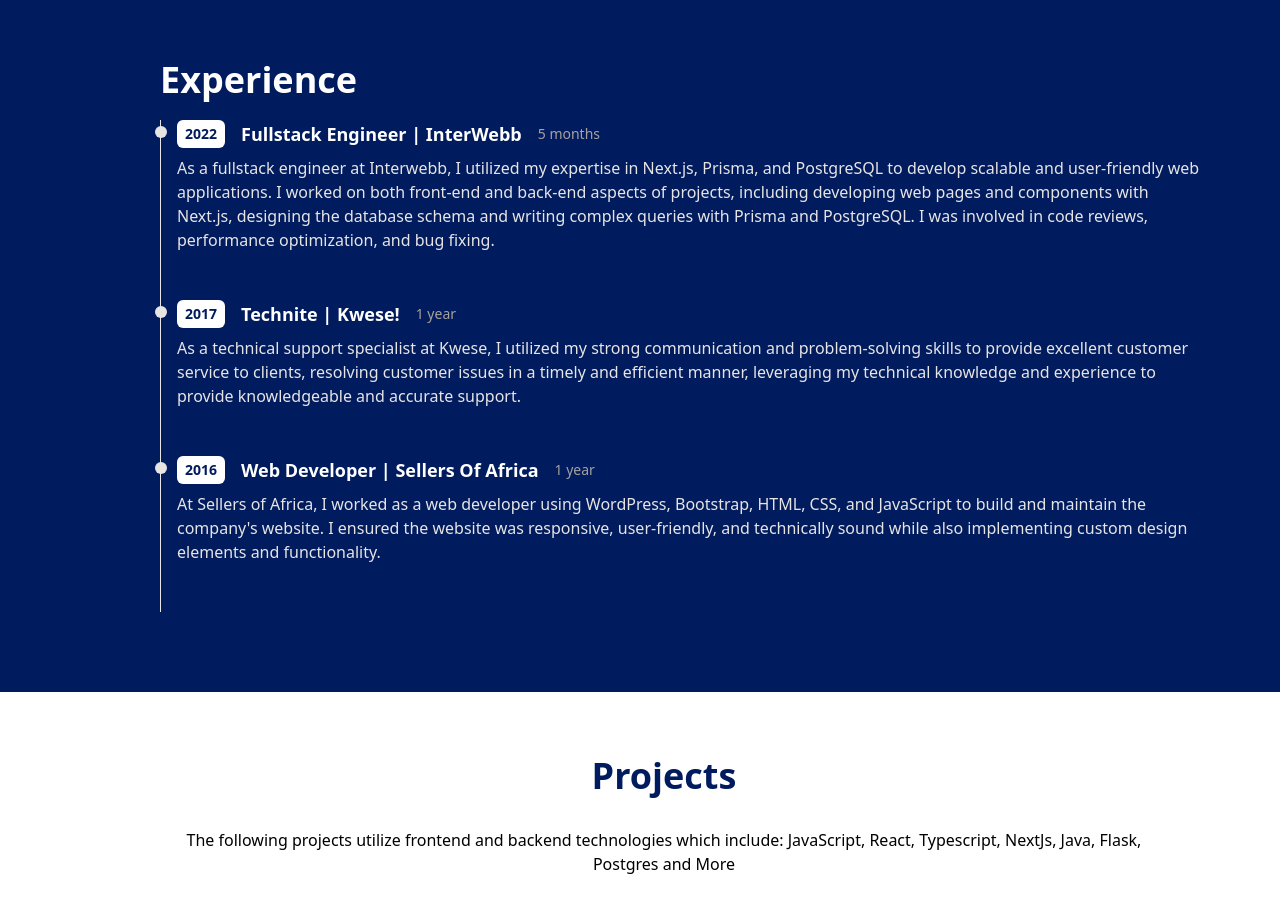
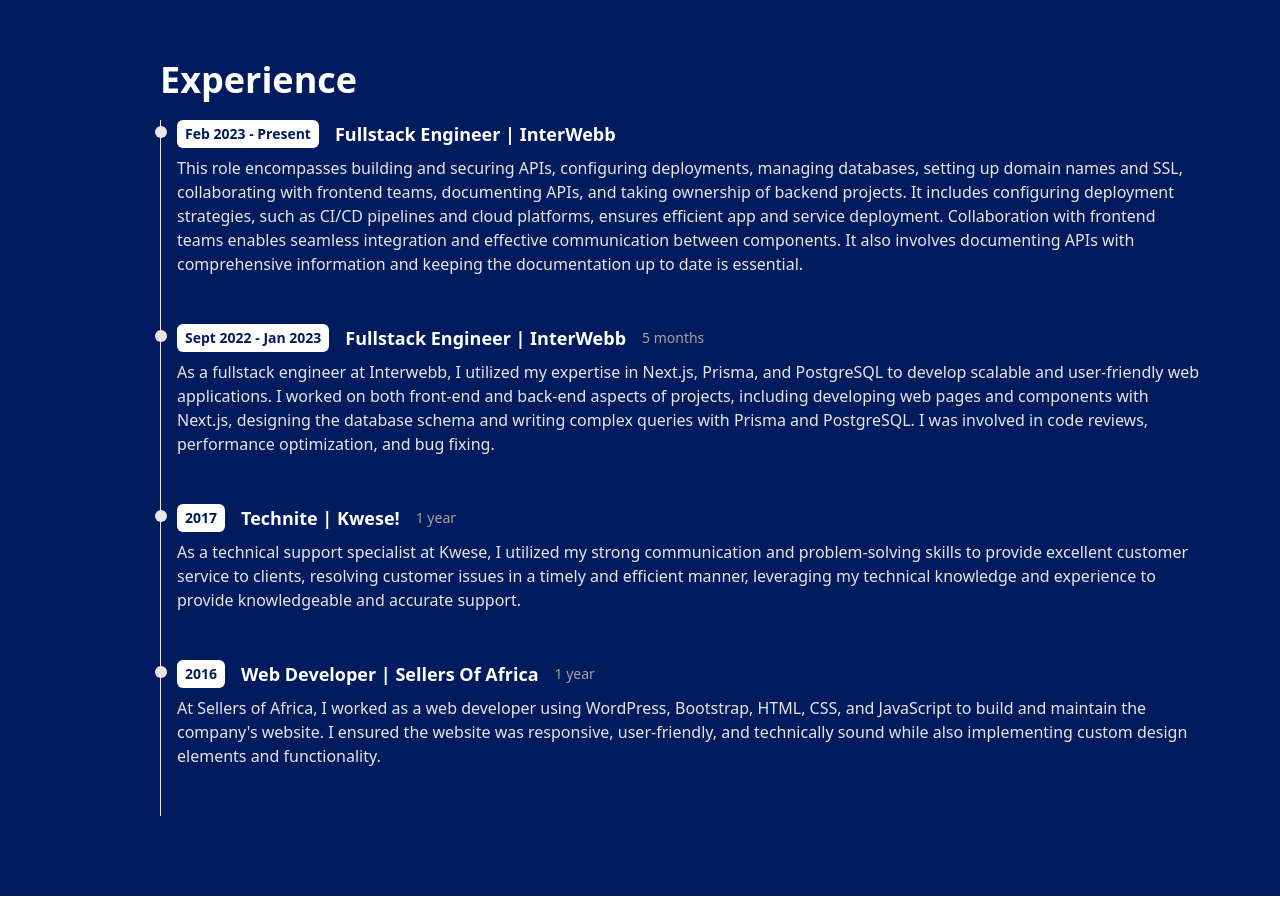
Before and after one commit to cozyCodr/deploy_portfolio, a React (Vite) app: page / in a window 1280 px wide. Shown: the part 820-1726 px from the top of the page. Built offline with nearby package versions, Linux system fonts and the light colour scheme; a web font is replaced by a local one.

Commit message:
added more work details

```diff
--- a/src/components/Work.jsx
+++ b/src/components/Work.jsx
@@ -3,7 +3,14 @@
 
 const data = [
   {
-    year: 2022,
+    year: "Feb 2023 - Present",
+    title: "Fullstack Engineer | InterWebb",
+    duration: "",
+    details:
+      "This role encompasses building and securing APIs, configuring deployments, managing databases, setting up domain names and SSL, collaborating with frontend teams, documenting APIs, and taking ownership of backend projects. It includes configuring deployment strategies, such as CI/CD pipelines and cloud platforms, ensures efficient app and service deployment. Collaboration with frontend teams enables seamless integration and effective communication between components. It also involves documenting APIs with comprehensive information and keeping the documentation up to date is essential."
+  },
+  {
+    year: "Sept 2022 - Jan 2023",
     title: "Fullstack Engineer | InterWebb",
     duration: "5 months",
     details:
```
